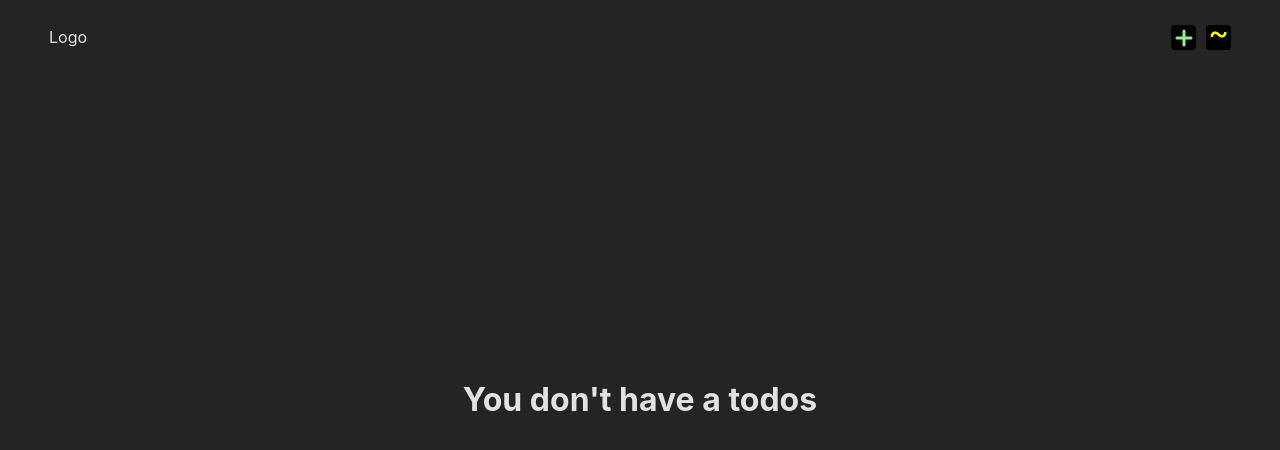
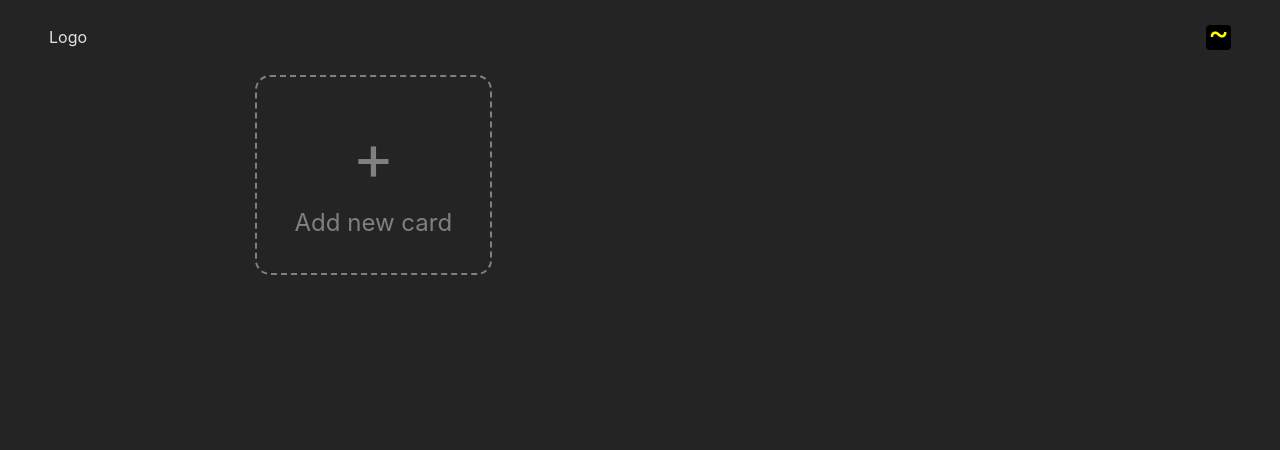
Before and after one commit to I0I-I0I/react-todo, a React (Vite) app: page / in a window 1280 px wide. Shown: the top 450 px of the page. Built offline with nearby package versions, Linux system fonts and the light colour scheme.

Commit message:
Fix: Previous didn't work

```diff
--- /dev/null
+++ b/src/components/AddNewCard/AddNewCard.jsx
@@ -0,0 +1,66 @@
+import { useContext, useState } from "react";
+import styles from "./AddNewCard.module.css";
+import { TodoContext } from "../context/todoContext";
+import useInput from "../../hooks/useInput";
+import Input from "../UI/Input/Input";
+import Button from "../UI/Button/Button";
+import Modal from "../UI/Modal/Modal";
+import { EditModeContext } from "../context/editMode";
+
+const AddNewCard = () => {
+	const { dispatchTodos } = useContext(TodoContext);
+	const [editMode] = useContext(EditModeContext);
+	const [isAddTodo, setIsAddTodo] = useState(false);
+	const [onChangeInputValue, inputState] = useInput("");
+
+	const toggleAddTodo = () => {
+		setIsAddTodo((prev) => !prev);
+	};
+
+	const onSubmit = (event) => {
+		event.preventDefault();
+		dispatchTodos({
+			type: "ADD",
+			payload: {
+				title: inputState.value,
+				id: Date.parse(new Date()),
+			},
+		});
+		inputState.setValue("");
+		setIsAddTodo(false);
+	};
+
+	if (editMode) return;
+
+	return (
+		<>
+			<div onClick={toggleAddTodo} className={styles.addNewCard}>
+				<span className={styles.plus}>+</span>
+				Add new card
+			</div>
+
+			{isAddTodo && (
+				<Modal onClose={toggleAddTodo}>
+					<form onSubmit={onSubmit}>
+						<h2 style={{ textAlign: "center" }}>Create a new todo</h2>
+						<Input
+							name=""
+							id=""
+							value={inputState.value}
+							onChange={onChangeInputValue}
+						/>
+						<Button
+							type="submit"
+							className={styles.button}
+							disabled={!inputState.value}
+						>
+							Create
+						</Button>
+					</form>
+				</Modal>
+			)}
+		</>
+	);
+};
+
+export default AddNewCard;
--- /dev/null
+++ b/src/components/AddNewCard/AddNewCard.module.css
@@ -0,0 +1,35 @@
+.addNewCard {
+	--color: #808080;
+
+	position: relative;
+
+	min-width: var(--todo-width);
+	height: var(--todo-height);
+
+	border: dashed 2px;
+	border-radius: 15px;
+
+	display: flex;
+	justify-content: center;
+	align-items: center;
+	flex-direction: column;
+	min-height: 100%;
+	padding: 15px 30px;
+
+	font-size: 1.5rem;
+	text-align: center;
+
+	color: var(--color);
+	border-color: var(--color);
+	transition: all .1s ease-in-out;
+}
+
+.plus {
+	font-size: 4rem;
+}
+
+.addNewCard:hover {
+	--color: lightgreen;
+
+	cursor: pointer;
+}
--- a/src/components/Header/Header.jsx
+++ b/src/components/Header/Header.jsx
@@ -1,73 +1,26 @@
 import styles from "./Header.module.css";
 
-import { useContext, useState } from "react";
-import useInput from "../../hooks/useInput";
+import { useContext } from "react";
 import Button from "../UI/Button/Button";
 import Logo from "../UI/Logo/Logo";
-import Modal from "../UI/Modal/Modal";
-import Input from "../UI/Input/Input";
 import { TodoContext } from "../context/todoContext";
 import { EditModeContext } from "../context/editMode";
 
 const Header = () => {
-	const [isAddTodo, setIsAddTodo] = useState(false);
-	const [onChangeInputValue, inputState] = useInput("");
 	const [editMode, setEditMode] = useContext(EditModeContext);
-
-	const { todos, dispatchTodos } = useContext(TodoContext);
-
-	const [count, setCount] = useState(1);
+	const { todos } = useContext(TodoContext);
 
 	if (todos.length === 0) {
 		setEditMode(false);
 	}
 
-	const toggleAddTodo = () => {
-		setIsAddTodo((prev) => !prev);
-	};
-
 	const toggleEditTodoList = () => {
 		setEditMode((prev) => !prev);
-	};
-
-	const onSubmit = (event) => {
-		event.preventDefault();
-		dispatchTodos({
-			type: "ADD",
-			payload: {
-				title: inputState.value,
-				id: count,
-			},
-		});
-		setCount(count + 1);
-		inputState.setValue("");
-		setIsAddTodo(false);
 	};
 
 	return (
 		<div className={styles.header}>
 			<Logo className={styles.header__logo} />
-			<Button onClick={toggleAddTodo} variant="add" />
-			{isAddTodo && (
-				<Modal onClose={toggleAddTodo}>
-					<form onSubmit={onSubmit}>
-						<h2 style={{ textAlign: "center" }}>Create a new todo</h2>
-						<Input
-							name=""
-							id=""
-							value={inputState.value}
-							onChange={onChangeInputValue}
-						/>
-						<Button
-							type="submit"
-							className={styles.button}
-							disabled={!inputState.value}
-						>
-							Create
-						</Button>
-					</form>
-				</Modal>
-			)}
 			<Button
 				onClick={toggleEditTodoList}
 				variant="edit"
--- a/src/components/Todo/Todo.module.css
+++ b/src/components/Todo/Todo.module.css
@@ -1,7 +1,4 @@
 .todo {
-	--width: 140px;
-	--height: 200px;
-
 	position: relative;
 
 	text-align: center;
@@ -53,7 +50,7 @@
 	cursor: pointer;
 
 	width: 100%;
-	height: var(--height);
+	height: var(--todo-height);
 	padding: 15px 30px;
 }
 
--- a/src/components/TodoList/TodoList.jsx
+++ b/src/components/TodoList/TodoList.jsx
@@ -1,81 +1,61 @@
-import { useContext, useEffect, useState } from "react";
+import { useContext, useState } from "react";
 import Todo from "../Todo/Todo";
 import { TodoContext } from "../context/todoContext";
 import styles from "./TodoList.module.css";
+import AddNewCard from "../AddNewCard/AddNewCard";
+import { EditModeContext } from "../context/editMode";
 
 const TodoList = () => {
-	const { todos } = useContext(TodoContext);
-	const [todoList, setTodoList] = useState(todos)
-	const [currentTodo, setCurrentTodo] = useState(null)
+	const { todos, dispatchTodos } = useContext(TodoContext);
+	const [editMode] = useContext(EditModeContext);
+	const [currentTodo, setCurrentTodo] = useState(null);
 
-	// FIX: on complete todo, the order has changed
-	useEffect(() => {
-		setTodoList(todos)
-	}, [todos])
-
-	const dragStartHandler = (e, todo) => {
-		setCurrentTodo(todo)
-	}
-
-	const dragEndHandler = (e) => {
-		console.log(e)
-	}
+	const dragStartHandler = (_, todo) => {
+		setCurrentTodo(todo);
+	};
 
 	const dragOverHandler = (e) => {
-		e.preventDefault()
-	}
+		e.preventDefault();
+	};
 
 	const dropHandler = (e, todo) => {
-		e.preventDefault()
-		const currentIndex = todoList.indexOf(currentTodo)
-		const dropIndex = todoList.indexOf(todo)
+		e.preventDefault();
+		const currentIndex = todos.indexOf(currentTodo);
+		const dropIndex = todos.indexOf(todo);
 
-		if (!currentTodo) return
+		if (!currentTodo) return;
 
-		const list = todoList.slice()
-		const updatedTodos = list.filter((_, index) => index !== currentIndex)
-		updatedTodos.splice(dropIndex, 0, currentTodo)
+		const list = [...todos];
+		const updatedTodos = list.filter((_, index) => index !== currentIndex);
+		updatedTodos.splice(dropIndex, 0, currentTodo);
 
-		setTodoList(updatedTodos)
-	}
-
-	if (todos.length === 0) {
-		return (
-			<h1
-				style={{
-					textAlign: "center",
-					position: "absolute",
-					top: "50%",
-					left: "50%",
-					translate: "-50% -50%",
-				}}
-			>
-				You don&apos;t have a todos
-			</h1>
-		);
-	}
+		dispatchTodos({
+			type: "SET",
+			payload: updatedTodos,
+		});
+	};
 
 	return (
 		<div className="container">
 			<ul className={styles.list}>
-				{todoList.map((todo, index) => (
+				{todos !== 0 &&
+					todos.map((todo, index) => (
 						<li
 							onDragStart={(e) => dragStartHandler(e, todo)}
-						onDragLeave={(e) => dragEndHandler(e)}
-						onDragEnd={(e) => dragEndHandler(e)}
 							onDragOver={(e) => dragOverHandler(e)}
 							onDrop={(e) => dropHandler(e, todo)}
-						draggable={true}
-						key={todo.id}>
-						<Todo index={index + 1}>
-							{todo}
-						</Todo>
+							draggable={editMode}
+							key={todo.id}
+						>
+							<Todo index={index + 1}>{todo}</Todo>
 						</li>
 					))}
+				<li>
+					<AddNewCard />
+				</li>
 			</ul>
 		</div>
 	);
 };
 
-
 export default TodoList;
--- a/src/components/TodoList/TodoList.module.css
+++ b/src/components/TodoList/TodoList.module.css
@@ -1,4 +1,7 @@
 .list {
+	--todo-width: 140px;
+	--todo-height: 200px;
+
 	display: grid;
 	grid-template-columns: repeat(auto-fill, minmax(200px, 1fr));
 	gap: 30px;
--- a/src/components/context/todoContext.jsx
+++ b/src/components/context/todoContext.jsx
@@ -33,6 +33,8 @@ const todosReducer = (state, action) => {
 						}
 					: item,
 			);
+		case "SET":
+			return [...action.payload];
 		default:
 			throw new Error();
 	}
```
Lines whose indentation alone changed are shown as unchanged.
